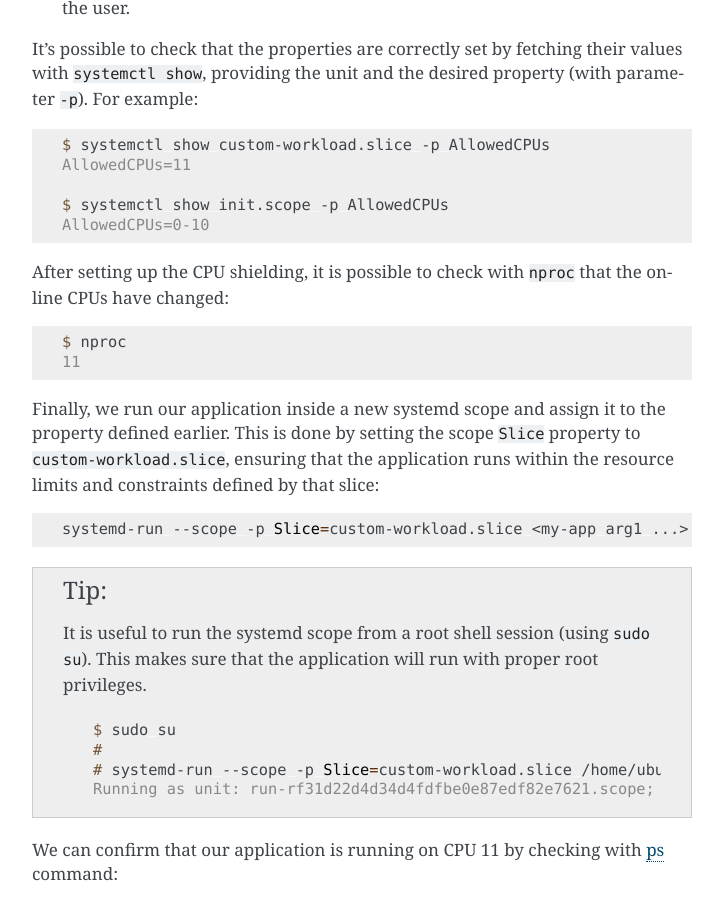
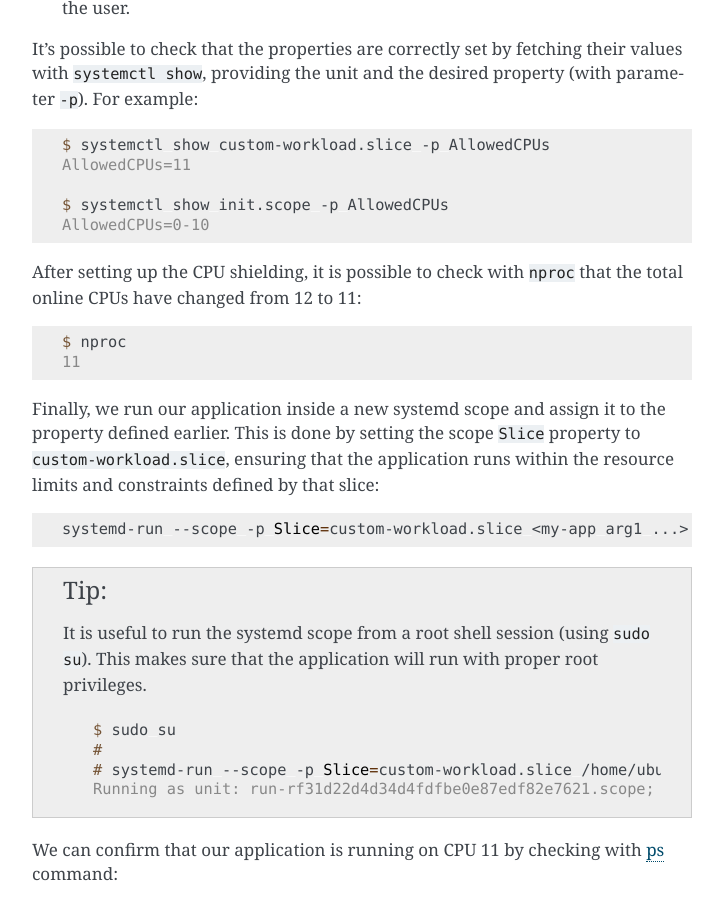
Before and after one commit to canonical/real-time-ubuntu-docs, a Sphinx documentation site: the page built from docs/how-to/using-cpusets.md, in a window 1280 px wide and 900 px high, scrolled down 1414 px. Shown: the whole window, without its empty margins (388-1111 px from the left). Built offline with Sphinx 7.4.7, drawn with Linux system fonts in a browser that asks for light colours.

Commit message:
feat: make clear total cpus changed from 12 to 11
Signed-off-by: Lincoln Wallace <lincoln.wallace@canonical.com>

````diff
--- a/docs/how-to/using-cpusets.md
+++ b/docs/how-to/using-cpusets.md
@@ -55,7 +55,7 @@ $ systemctl show init.scope -p AllowedCPUs
 AllowedCPUs=0-10
 ```
 
-After setting up the CPU shielding, it is possible to check with `nproc` that the online CPUs have changed:
+After setting up the CPU shielding, it is possible to check with `nproc` that the total online CPUs have changed from 12 to 11:
 
 ```console
 $ nproc
````
